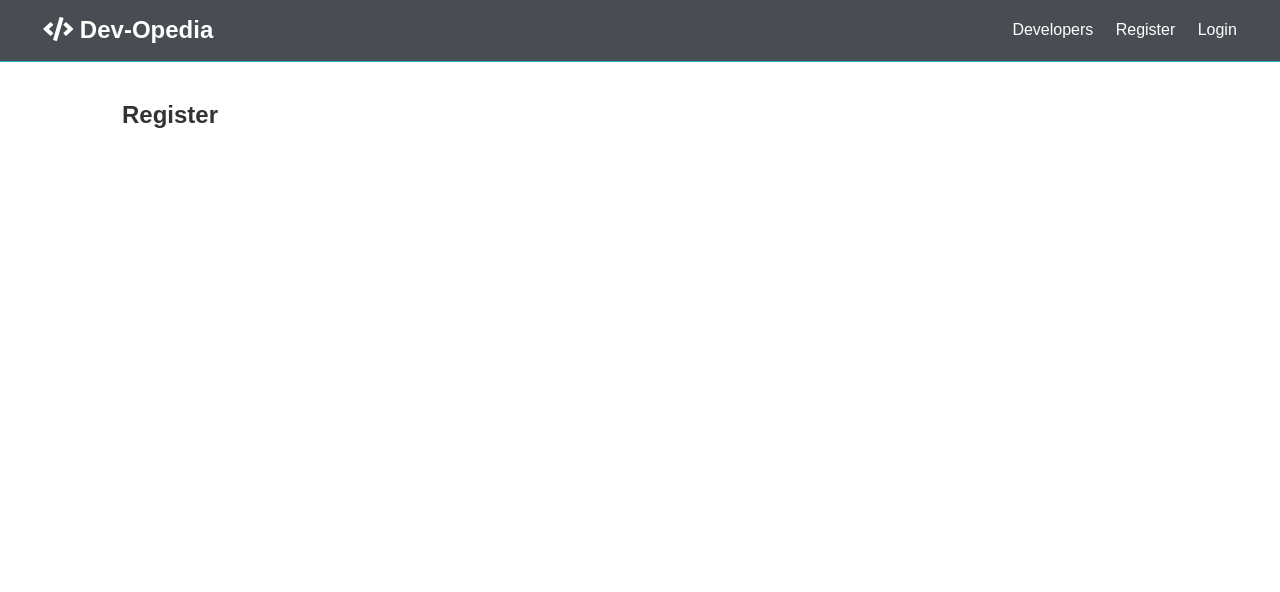
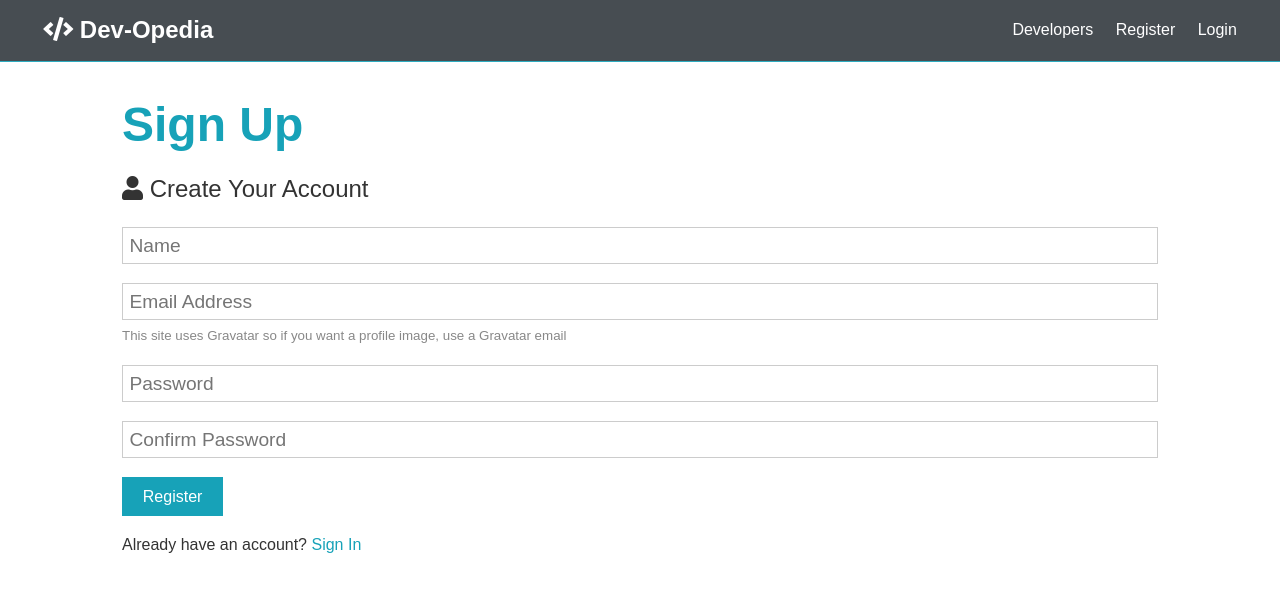
Before and after one commit to MuhammedAO/devOpedia, a React (Create React App) app in the folder client/: page /register in a window 1280 px wide. Shown: the top 592 px of the page. Built offline with nearby package versions, Linux system fonts and the light colour scheme; the HTML template or start-up script is replaced by a standard one.

Commit message:
useState hook with register form and some changes to indexHtml

```diff
--- a/client/public/index.html
+++ b/client/public/index.html
@@ -6,7 +6,7 @@
     <meta name="viewport" content="width=device-width, initial-scale=1" />
     <meta name="theme-color" content="#000000" />
     <link rel="stylesheet" href="https://cdnjs.cloudflare.com/ajax/libs/font-awesome/5.10.2/css/all.min.css">
-    <link rel="manifest" href="%PUBLIC_URL%/manifest.json" />
+
 
     <title>Welcome To Dev-Opedia</title>
   </head>
--- a/client/src/components/auth/Register.js
+++ b/client/src/components/auth/Register.js
@@ -1,9 +1,79 @@
-import React from 'react'
+import React, {Fragment, useState} from 'react'
+import {Link} from 'react-router-dom'
 
 export const Register = () => {
+    const [formData, setFormData] = useState({
+        name:'',
+        email:'',
+        password:'',
+        password2:''
+    });
+
+    const {name, email, password, password2} = formData;
+
+    const onChange = e => setFormData({...formData, [e.target.name]: e.target.value});
+    const onSubmit = e => {
+        e.preventDefault();
+        if (password !== password2) {
+        console.log('Passwords do not match');
+        }
+        else {
+            console.log(formData);
+        }
+    }
     return (
-        <div>
-       <h1>Register</h1>
+        <Fragment>
+      <h1 className="large text-primary">Sign Up</h1>
+      <p className="lead"><i className="fas fa-user"></i> Create Your Account</p>
+      <form className="form" onSubmit={e => onSubmit(e)}>
+        <div className="form-group">
+          <input type="text"
+           placeholder="Name"
+           name="name"
+           value={name}
+           onChange={e => onChange(e)}
+           required />
         </div>
+        <div className="form-group">
+          <input type="email"
+           placeholder="Email Address"
+            name="email"
+            value={email}
+           onChange={e => onChange(e)}
+           required
+            />
+          <small className="form-text"
+            >This site uses Gravatar so if you want a profile image, use a
+            Gravatar email</small
+          >
+        </div>
+        <div className="form-group">
+          <input
+            type="password"
+            placeholder="Password"
+            name="password"
+            minLength="6"
+            value={password}
+           onChange={e => onChange(e)}
+           required
+          />
+        </div>
+        <div className="form-group">
+          <input
+            type="password"
+            placeholder="Confirm Password"
+            name="password2"
+            minLength="6"
+            value={password2}
+           onChange={e => onChange(e)}
+           required
+          />
+        </div>
+        <input type="submit" className="btn btn-primary" value="Register" />
+      </form>
+      <p className="my-1">
+        Already have an account? <Link to="/login">Sign In</Link>
+      </p>
+        </Fragment>
     )
 }
```
